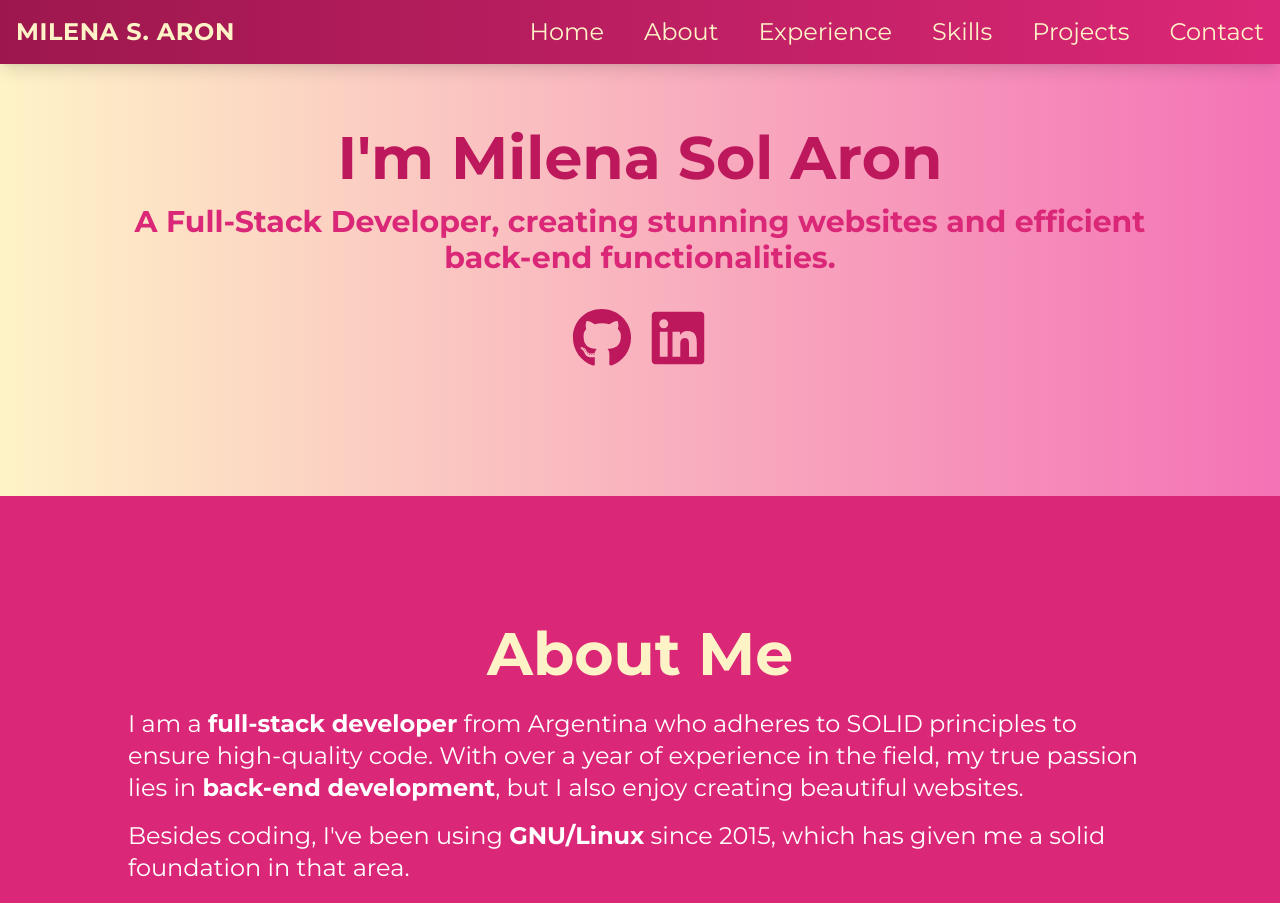
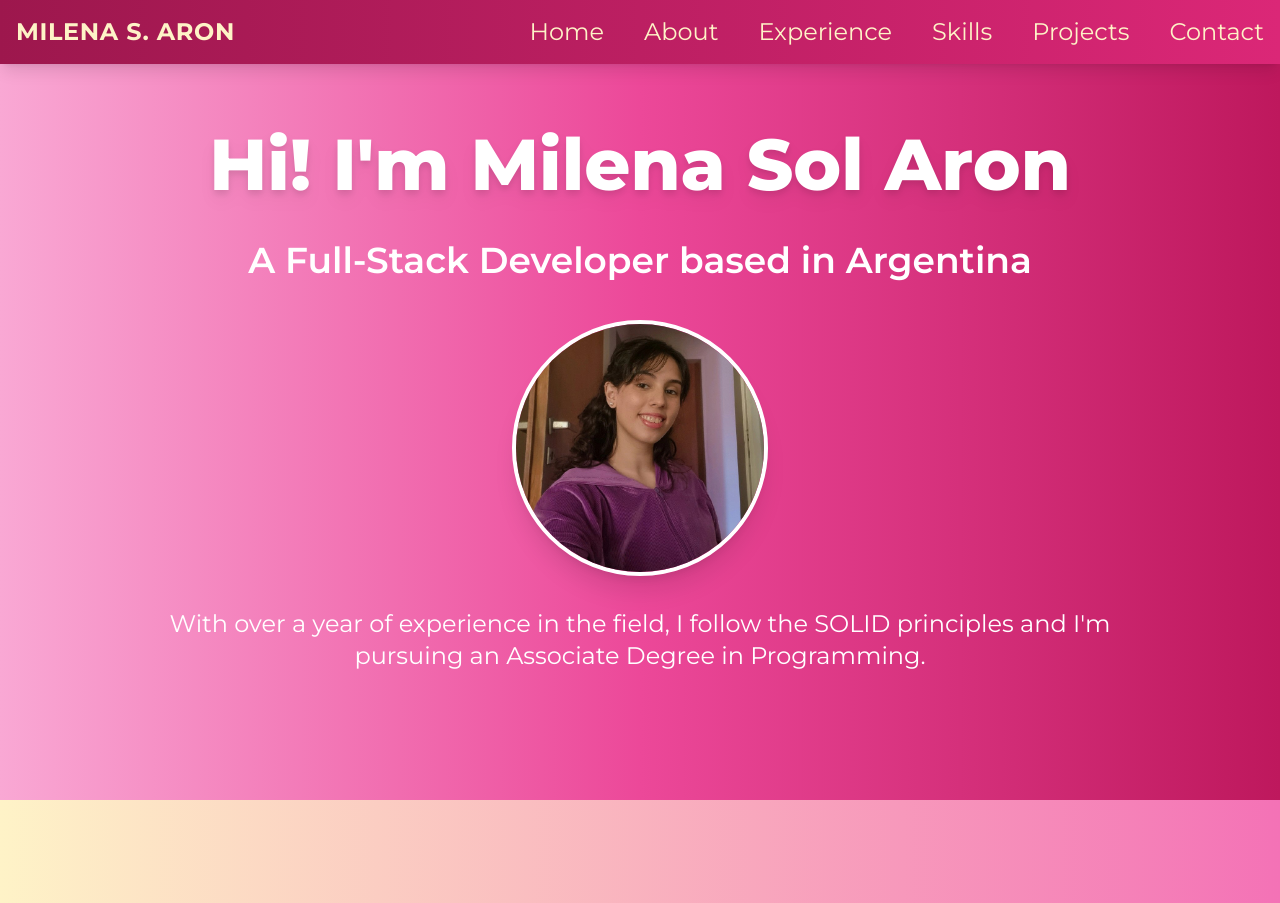
Before and after one commit to aronmilenait/portfolio, a Next.js app in the folder portfolio/: page / in a window 1280 px wide. Shown: the top 903 px of the page. Built offline with nearby package versions, Linux system fonts and the light colour scheme.

Commit message:
Improve the appearence of the home section, deleting the unnecesary about me

```diff
--- a/portfolio/src/app/page.tsx
+++ b/portfolio/src/app/page.tsx
@@ -1,6 +1,5 @@
 import { Navbar } from "@/components/Navbar";
 import { Home } from "@/components/Home";
-import { AboutMe } from "@/components/AboutMe";
 import { Experience } from "@/components/Experience";
 import { Skills } from "@/components/Skills";
 import { Projects } from "@/components/Projects";
@@ -12,7 +11,6 @@ export default function Page() {
     <main>
       <Navbar />
       <Home />
-      <AboutMe />
       <Experience />
       <Skills />
       <Projects />
--- a/portfolio/src/components/AboutMe.tsx
+++ /dev/null
@@ -1,52 +0,0 @@
-"use client";
-import { motion } from "framer-motion";
-
-export const AboutMe = () => {
-  return (
-    <section id="about" className="bg-pink-600 text-white p-10 md:p-20 lg:p-32">
-      <motion.div
-        initial={{ opacity: 0, y: 50 }}
-        animate={{ opacity: 1, y: 0 }}
-        transition={{ duration: 1, delay: 0.5 }}
-      >
-        <motion.h2
-          className="text-center text-amber-100 text-4xl sm:text-5xl lg:text-6xl font-bold text-shadow-xl mb-6"
-          initial={{ opacity: 0, y: -20 }}
-          animate={{ opacity: 1, y: 0 }}
-          transition={{ duration: 1 }}
-        >
-          About Me
-        </motion.h2>
-        <motion.p
-          className="text-xl sm:text-2xl lg:text-2xl mb-4 text-shadow-md"
-          initial={{ opacity: 0, y: 20 }}
-          animate={{ opacity: 1, y: 0 }}
-          transition={{ duration: 1, delay: 0.5 }}
-        >
-          I am a <b>full-stack developer</b> from Argentina who adheres to SOLID
-          principles to ensure high-quality code. With over a year of experience
-          in the field, my true passion lies in <b>back-end development</b>, but
-          I also enjoy creating beautiful websites.
-        </motion.p>
-        <motion.p
-          className="text-md sm:text-2xl lg:text-2xl mb-4 text-shadow-md"
-          initial={{ opacity: 0, y: 20 }}
-          animate={{ opacity: 1, y: 0 }}
-          transition={{ duration: 1, delay: 1 }}
-        >
-          Besides coding, I&apos;ve been using <b>GNU/Linux</b> since 2015, which has
-          given me a solid foundation in that area.
-        </motion.p>
-        <motion.p
-          className="text-md sm:text-2xl lg:text-2xl text-shadow-md"
-          initial={{ opacity: 0, y: 20 }}
-          animate={{ opacity: 1, y: 0 }}
-          transition={{ duration: 1, delay: 1.5 }}
-        >
-          Since May 2024, I&apos;ve been pursuing an <b>Associate Degree</b> in{" "}
-          <b>Programming</b> at the <b>Universidad Tecnológica Nacional</b>.
-        </motion.p>
-      </motion.div>
-    </section>
-  );
-};
--- a/portfolio/src/components/Home.tsx
+++ b/portfolio/src/components/Home.tsx
@@ -1,74 +1,60 @@
 "use client";
 import { motion } from "framer-motion";
 import { FaGithub, FaLinkedin } from "react-icons/fa";
-
-const socialLinks = [
-  {
-    name: "Github",
-    icon: <FaGithub />,
-    url: "https://github.com/aronmilenait",
-  },
-  {
-    name: "LinkedIn",
-    icon: <FaLinkedin />,
-    url: "https://www.linkedin.com/in/milenasaron/",
-  },
-];
-
-const socialLinksClassName =
-  "text-4xl sm:text-5xl lg:text-6xl text-pink-700 hover:text-pink-800 transition-colors duration-300";
+import Image from "next/image";
 
 export const Home = () => {
   return (
     <section
       id="home"
-      className="bg-gradient-to-r from-amber-100 to-pink-400 text-white p-20 md:p-32 flex flex-col justify-center items-center"
+      className="bg-gradient-to-r from-pink-300 via-pink-500 to-pink-700 text-white p-10 md:p-20 flex flex-col justify-center items-center min-h-screen"
     >
+      <div className="max-w-screen-lg w-full flex flex-col items-center space-y-10">
         <motion.div
-        className="text-center"
+          className="flex flex-col items-center text-center space-y-6"
           initial={{ opacity: 0, y: -50 }}
           animate={{ opacity: 1, y: 0 }}
           transition={{ duration: 1, delay: 0.5 }}
         >
           <motion.h1
-          className="text-pink-700 text-4xl sm:text-5xl lg:text-6xl font-bold text-shadow-xl mb-4"
+            className="text-5xl sm:text-6xl lg:text-7xl font-extrabold text-white mb-4 drop-shadow-lg"
             initial={{ opacity: 0, y: -20 }}
             animate={{ opacity: 1, y: 0 }}
             transition={{ duration: 1, delay: 0.5 }}
           >
-          I&apos;m Milena Sol Aron
+            Hi! I&apos;m Milena Sol Aron
           </motion.h1>
           <motion.p
-          className="text-pink-600 text-xl sm:text-2xl lg:text-3xl font-bold text-shadow-md"
+            className="text-2xl sm:text-3xl lg:text-4xl font-semibold text-white opacity-90"
             initial={{ opacity: 0, y: 20 }}
             animate={{ opacity: 1, y: 0 }}
             transition={{ duration: 1, delay: 1 }}
           >
-          A Full-Stack Developer, creating stunning websites and efficient
-          back-end functionalities.
+            A Full-Stack Developer based in Argentina
           </motion.p>
         </motion.div>
 
-      {/* Social Icons */}
         <motion.div
-        className="flex gap-4 mt-8"
-        initial={{ opacity: 0, y: 50 }}
+          className="relative flex flex-col items-center space-y-8"
+          initial={{ opacity: 0, scale: 0.8 }}
+          animate={{ opacity: 1, scale: 1 }}
+          transition={{ duration: 1, delay: 1.2 }}
+        >
+          <div className="relative w-40 h-40 sm:w-52 sm:h-52 lg:w-64 lg:h-64 rounded-full overflow-hidden border-4 border-white shadow-xl">
+            <Image src="/myself.jpeg" alt="Photo of Milena Sol Aron" fill />
+          </div>
+
+          <motion.p
+            className="text-lg text-center sm:text-xl lg:text-2xl text-white opacity-90 px-4"
+            initial={{ opacity: 0, y: 20 }}
             animate={{ opacity: 1, y: 0 }}
-        transition={{ duration: 1, delay: 1.5 }}
+            transition={{ duration: 1, delay: 1 }}
           >
-        {socialLinks.map((link, index) => (
-          <motion.a
-            key={index}
-            href={link.url}
-            target="_blank"
-            rel="noopener noreferrer"
-            className={socialLinksClassName}
-            aria-label={link.name}
-          >
-            {link.icon}
-          </motion.a>
-        ))}
+            With over a year of experience in the field, I follow the SOLID
+            principles and I&apos;m pursuing an Associate Degree in Programming.
+          </motion.p>
         </motion.div>
+      </div>
     </section>
   );
 };
```
Also changed, not shown: portfolio/public/myself.jpeg (added). Lines whose indentation alone changed are shown as unchanged.
